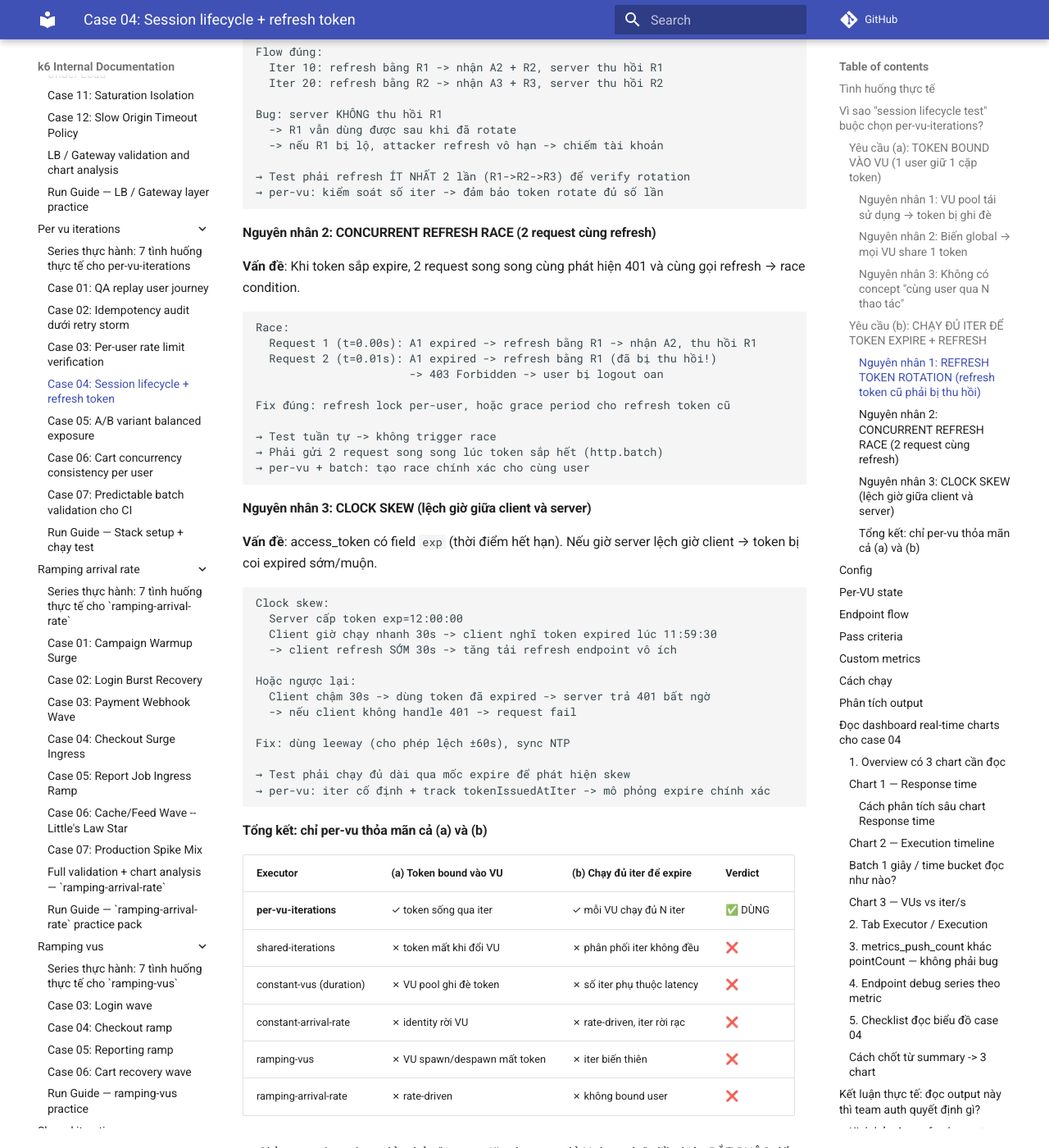
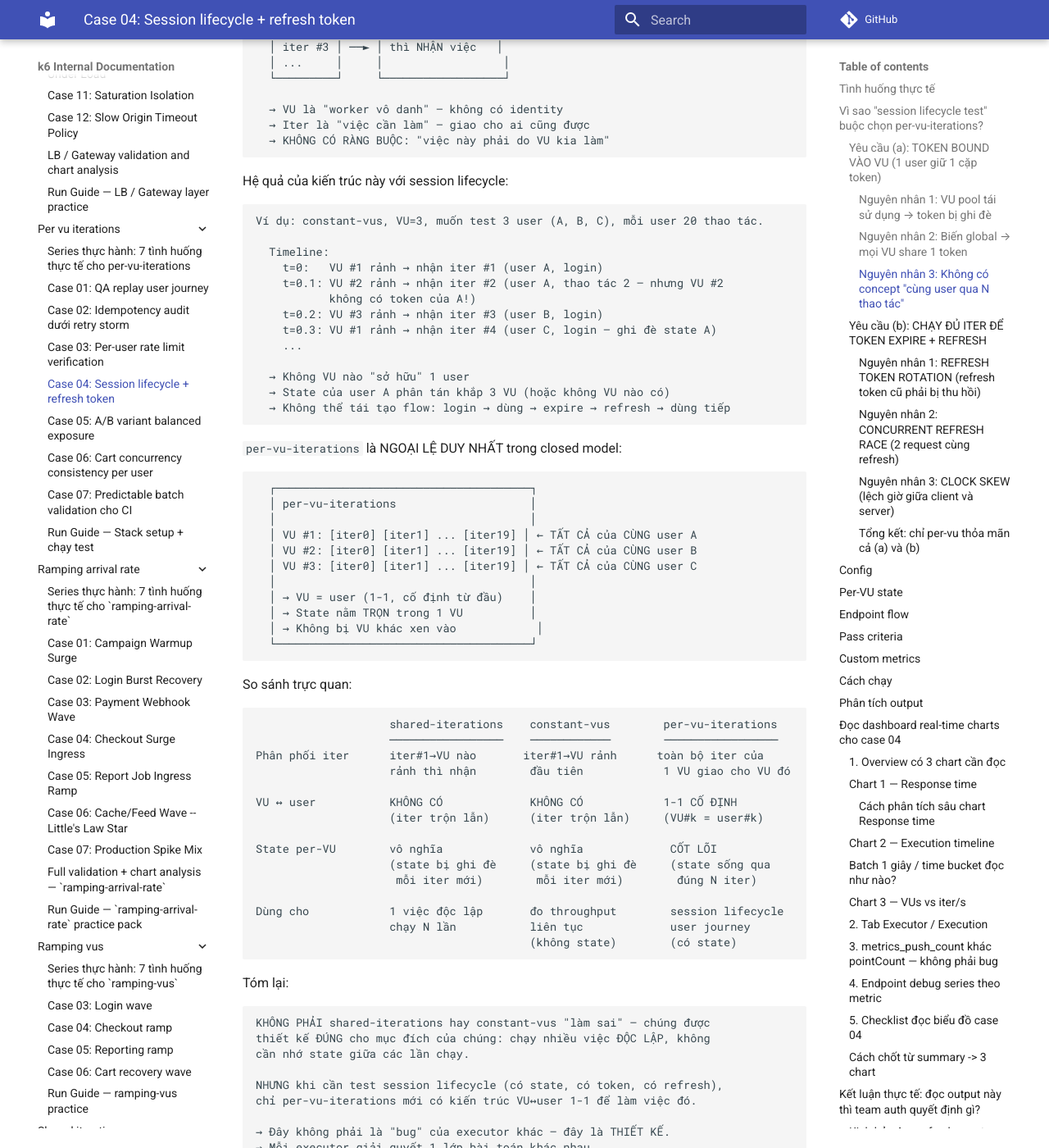
Before and after one commit to meomew-auto/markdown, an MkDocs documentation site: the page built from docs/practice/per-vu-iterations/04_session-lifecycle.md, in a window 1280 px wide and 1400 px high, scrolled down 4420 px. Shown: the whole window at 82% size. Built offline with MkDocs 1.6.1 and Material for MkDocs 9.7.7, drawn with Linux system fonts in a browser that asks for light colours; comment, search, counter and statistics services are not loaded; some of the changed text lies outside the part shown.

Commit message:
Update docs

````diff
--- a/docs/practice/per-vu-iterations/04_session-lifecycle.md
+++ b/docs/practice/per-vu-iterations/04_session-lifecycle.md
@@ -214,6 +214,99 @@ làm việc" (session) của 1 user.
 
 → Mỗi executor có 1 MỤC ĐÍCH RIÊNG. Không ai "tốt hơn" ai — chỉ là
   "đúng tool cho đúng việc".
+```
+
+**── Góc nhìn kiến trúc: VU pool trong closed model ──**
+
+Từ phân tích trên có thể thấy 1 nguyên lý sâu hơn về cách k6 thiết kế
+closed model:
+
+```text
+TẤT CẢ closed model executor (constant-vus, ramping-vus, shared-iterations)
+đều dùng VU pool theo cùng 1 cách:
+
+  ┌─────────┐     ┌──────────────────┐
+  │ Công    │ ──► │ VU Pool          │
+  │ việc    │     │ ┌────┐ ┌────┐   │
+  │ (iter)  │     │ │VU#1│ │VU#2│   │
+  │         │     │ └────┘ └────┘   │
+  │ iter #1 │ ──► │   ↓              │
+  │ iter #2 │ ──► │ VU nào RẢNH     │
+  │ iter #3 │ ──► │ thì NHẬN việc   │
+  │ ...     │     │                  │
+  └─────────┘     └──────────────────┘
+
+  → VU là "worker vô danh" — không có identity
+  → Iter là "việc cần làm" — giao cho ai cũng được
+  → KHÔNG CÓ RÀNG BUỘC: "việc này phải do VU kia làm"
+```
+
+Hệ quả của kiến trúc này với session lifecycle:
+
+```text
+Ví dụ: constant-vus, VU=3, muốn test 3 user (A, B, C), mỗi user 20 thao tác.
+
+  Timeline:
+    t=0:   VU #1 rảnh → nhận iter #1 (user A, login)
+    t=0.1: VU #2 rảnh → nhận iter #2 (user A, thao tác 2 — nhưng VU #2
+           không có token của A!)
+    t=0.2: VU #3 rảnh → nhận iter #3 (user B, login)
+    t=0.3: VU #1 rảnh → nhận iter #4 (user C, login — ghi đè state A)
+    ...
+
+  → Không VU nào "sở hữu" 1 user
+  → State của user A phân tán khắp 3 VU (hoặc không VU nào có)
+  → Không thể tái tạo flow: login → dùng → expire → refresh → dùng tiếp
+```
+
+`per-vu-iterations` là NGOẠI LỆ DUY NHẤT trong closed model:
+
+```text
+  ┌──────────────────────────────────────┐
+  │ per-vu-iterations                    │
+  │                                      │
+  │ VU #1: [iter0] [iter1] ... [iter19] │ ← TẤT CẢ của CÙNG user A
+  │ VU #2: [iter0] [iter1] ... [iter19] │ ← TẤT CẢ của CÙNG user B
+  │ VU #3: [iter0] [iter1] ... [iter19] │ ← TẤT CẢ của CÙNG user C
+  │                                      │
+  │ → VU = user (1-1, cố định từ đầu)    │
+  │ → State nằm TRỌN trong 1 VU          │
+  │ → Không bị VU khác xen vào            │
+  └──────────────────────────────────────┘
+```
+
+So sánh trực quan:
+
+```text
+                    shared-iterations    constant-vus        per-vu-iterations
+                    ─────────────────    ────────────        ─────────────────
+Phân phối iter      iter#1→VU nào       iter#1→VU rảnh      toàn bộ iter của
+                    rảnh thì nhận        đầu tiên            1 VU giao cho VU đó
+
+VU ↔ user           KHÔNG CÓ             KHÔNG CÓ            1-1 CỐ ĐỊNH
+                    (iter trộn lẫn)      (iter trộn lẫn)     (VU#k = user#k)
+
+State per-VU        vô nghĩa             vô nghĩa             CỐT LÕI
+                    (state bị ghi đè     (state bị ghi đè     (state sống qua
+                     mỗi iter mới)        mỗi iter mới)        đúng N iter)
+
+Dùng cho            1 việc độc lập       đo throughput        session lifecycle
+                    chạy N lần           liên tục             user journey
+                                         (không state)        (có state)
+```
+
+Tóm lại:
+
+```text
+KHÔNG PHẢI shared-iterations hay constant-vus "làm sai" — chúng được
+thiết kế ĐÚNG cho mục đích của chúng: chạy nhiều việc ĐỘC LẬP, không
+cần nhớ state giữa các lần chạy.
+
+NHƯNG khi cần test session lifecycle (có state, có token, có refresh),
+chỉ per-vu-iterations mới có kiến trúc VU↔user 1-1 để làm việc đó.
+
+→ Đây không phải là "bug" của executor khác — đây là THIẾT KẾ.
+→ Mỗi executor giải quyết 1 lớp bài toán khác nhau.
 ```
 
 ### Yêu cầu (b): CHẠY ĐỦ ITER ĐỂ TOKEN EXPIRE + REFRESH
````
